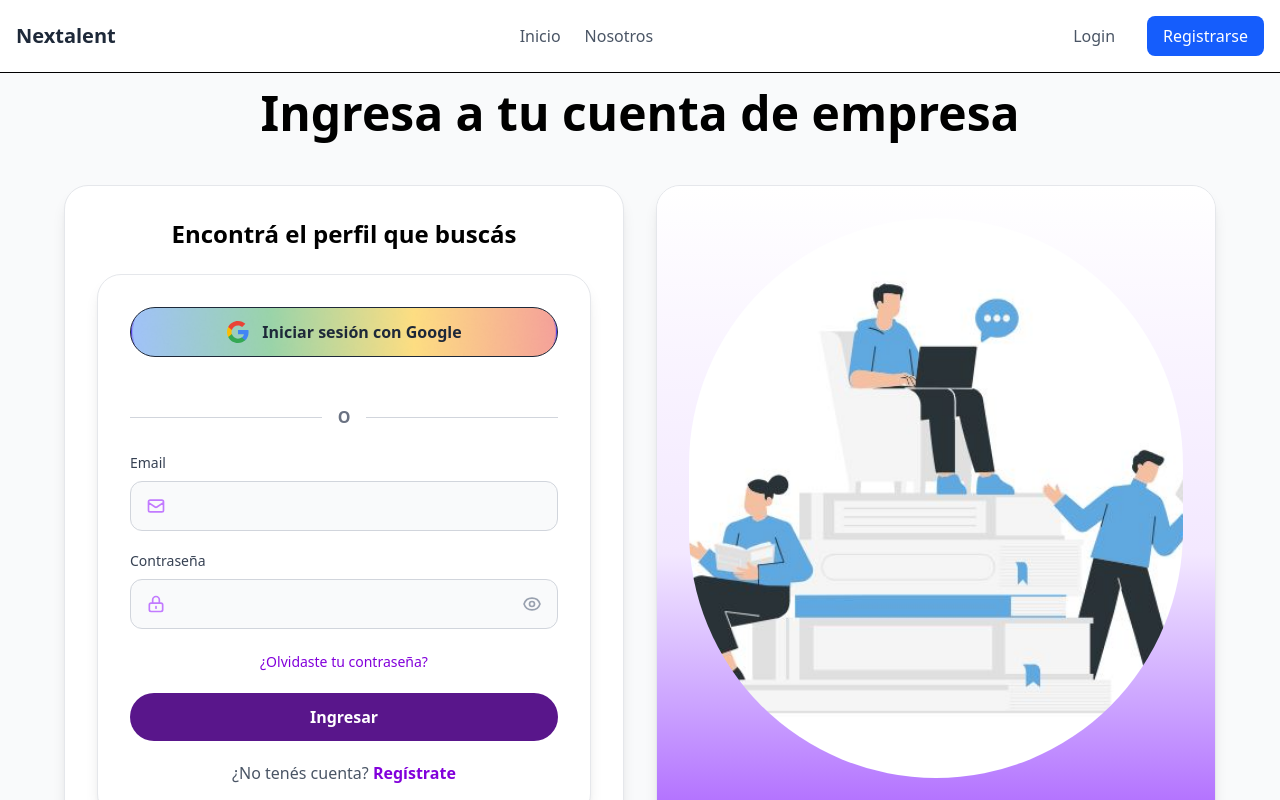
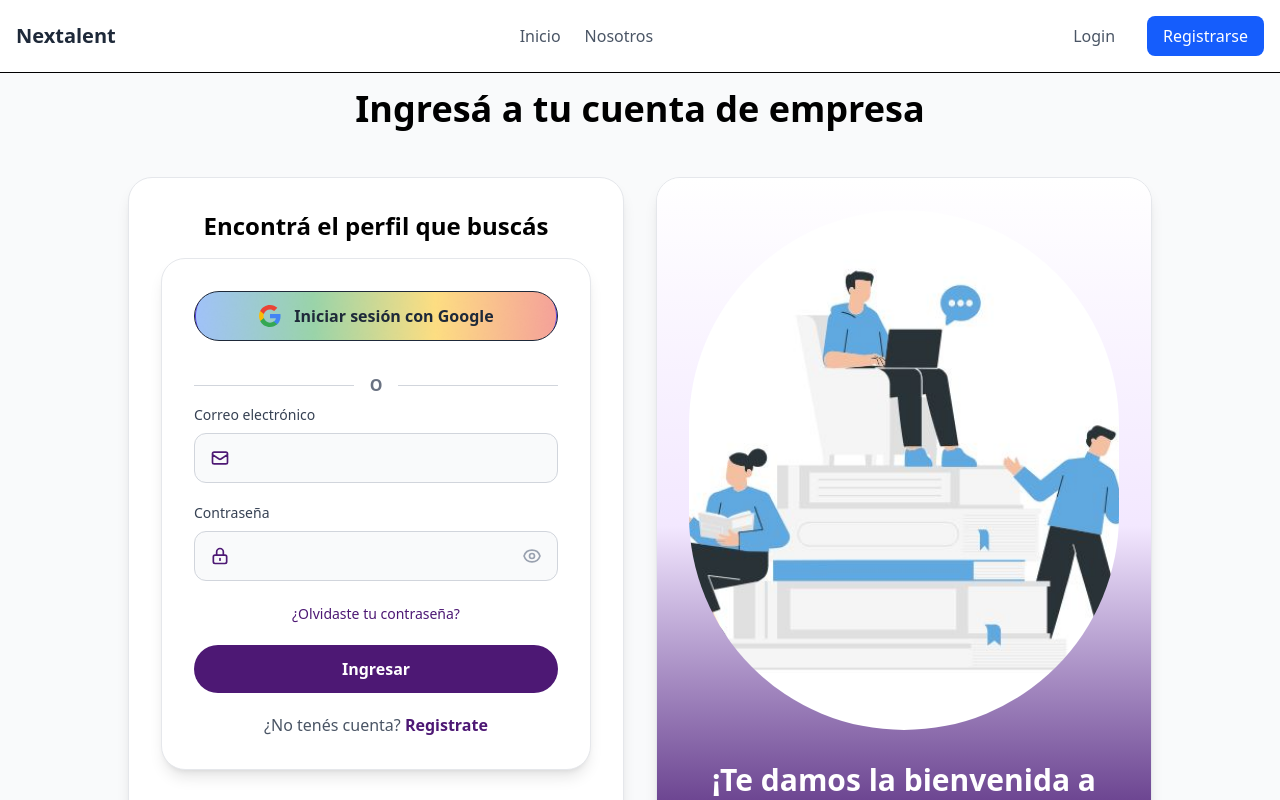
Before and after one commit to Fran1107/NexTalent-Front, a React (Vite) app: page /auth/login-empresas in a window 1280 px wide. Shown: the top 800 px of the page. Built offline with nearby package versions, Linux system fonts and the light colour scheme; no server answers.

Commit message:
login, login para empresas y registro con los colores corregidos

```diff
--- a/src/auth/LoginEmpresa.jsx
+++ b/src/auth/LoginEmpresaView.jsx
@@ -5,11 +5,11 @@ import SocialSection from "../components/social/SocialSection";
 export default function LoginEmpresa() {
   return (
     <div className="min-h-screen bg-gray-50 flex items-center justify-center p-4">
-      <div className="w-full max-w-6xl">
+      <div className="w-full max-w-5xl">
 
         {/* Título principal */}
-        <h1 className="text-5xl font-bold text-center mb-12">
-          Ingresa a tu cuenta de empresa
+        <h1 className="text-4xl font-bold text-center mb-12">
+          Ingresá a tu cuenta de empresa
         </h1>
 
         {/* Contenedor principal con dos columnas del mismo alto */}
@@ -17,7 +17,7 @@ export default function LoginEmpresa() {
 
           {/* Card izquierda - Formulario */}
           <div className="h-full flex flex-col justify-between bg-white rounded-3xl shadow-lg p-8 border border-gray-200">
-            <h2 className="text-2xl font-bold text-center mb-6">
+            <h2 className="text-2xl font-bold text-center mb-4">
               Encontrá el perfil que buscás
             </h2>
 
--- a/src/auth/LoginView.jsx
+++ b/src/auth/LoginView.jsx
@@ -5,10 +5,10 @@ import SocialSection from "../components/social/SocialSection";
 export default function LoginEmpresa() {
   return (
     <div className="min-h-screen bg-gray-50 flex items-center justify-center p-4">
-      <div className="w-full max-w-6xl">
+      <div className="w-full max-w-5xl">
 
         {/* Título principal */}
-        <h1 className="text-5xl font-bold text-center mb-12">
+        <h1 className="text-4xl font-bold text-center mb-12">
           Inicio de sesión
         </h1>
 
@@ -18,7 +18,7 @@ export default function LoginEmpresa() {
           {/* Card izquierda - Formulario */}
           <div className="h-full flex flex-col justify-between bg-white rounded-3xl shadow-lg p-8 border border-gray-200">
             <h2 className="text-2xl font-bold text-center mb-6">
-              Ingresá a tu cuenta personal
+              Ingresá a tu cuenta
             </h2>
 
             {/* Formulario de ingreso */}
--- /dev/null
+++ b/src/auth/RegisterView.jsx
@@ -0,0 +1,103 @@
+import { NavLink } from "react-router-dom";
+import SocialSection from "../components/social/SocialSection";
+
+export default function RegisterView() {
+  return (
+    <div className="min-h-screen bg-gray-50 flex items-center justify-center p-4 overflow-x-hidden">
+      <div className="w-full max-w-md"> {/* Ajuste: max-w-md centra y limita el ancho */}
+
+        {/* Título principal */}
+        <h1 className="text-4xl font-bold text-center mb-12">
+          Registrate y encontrá tu pasantía ideal
+        </h1>
+
+        {/* Contenedor principal */}
+        <div className="grid md:grid-cols-1 gap-8 items-stretch">
+
+          {/* Card - Formulario */}
+          <div className="h-full flex flex-col justify-between bg-white rounded-3xl shadow-lg p-8 border border-gray-200 mx-auto">
+            <h2 className="text-2xl font-bold text-center mb-6">
+              Continuar con correo electrónico
+            </h2>
+
+            {/* Email */}
+            <div>
+              <label className="block text-sm font-medium text-gray-700 mb-2"></label>
+              <div className="relative p-2">
+                <svg
+                  className="absolute left-4 top-1/2 -translate-y-1/2 w-5 h-5 text-[#4D1874]"
+                  fill="none"
+                  stroke="currentColor"
+                  viewBox="0 0 24 24"
+                >
+                  <path
+                    strokeLinecap="round"
+                    strokeLinejoin="round"
+                    strokeWidth={2}
+                    d="M3 8l7.89 5.26a2 2 0 002.22 0L21 8M5 19h14a2 2 0 002-2V7a2 2 0 00-2-2H5a2 2 0 00-2 2v10a2 2 0 002 2z"
+                  />
+                </svg>
+                <input
+                  type="email"
+                  className="w-full pl-12 pr-4 py-3 bg-gray-50 border border-gray-300 rounded-xl focus:outline-none focus:ring-2 focus:ring-[#4D1874] focus:border-transparent"
+                  placeholder="Correo electrónico"
+                />
+              </div>
+            </div>
+
+            {/* Checkbox */}
+            <div className="flex items-center space-x-2 p-4">
+              <input
+                id="remember"
+                type="checkbox"
+                className="w-4 h-4 text-[#4D1874] bg-gray-100 border-gray-300 rounded focus:ring-[#4D1874]"
+              />
+              <label htmlFor="remember" className="text-gray-700 text-sm">
+                Acepto las condiciones de uso y las políticas de privacidad de <NavLink to="/" className="hover:underline text-[#4D1874]">NexTalent</NavLink>
+              </label>
+            </div>
+
+            {/* Botón Crear cuenta */}
+            <button
+              type="button"
+              className="w-full bg-[#4D1874] text-white font-semibold py-3 px-6 rounded-full hover:bg-[#3b115a] transition"
+            >
+              Crear cuenta
+            </button>
+
+            {/* Divisor */}
+            <div className="flex items-center gap-4 my-6">
+              <div className="flex-1 border-t border-gray-300"></div>
+              <span className="text-gray-500 font-semibold">O</span>
+              <div className="flex-1 border-t border-gray-300"></div>
+            </div>
+
+            {/* Botón de Google */}
+            <button className="w-full bg-[url('/img/bgc-google.png')] bg-cover bg-center text-gray-800 font-semibold py-3 px-6 rounded-full flex items-center justify-center gap-3 mb-6 hover:opacity-90 transition border border-blue">
+              <svg className="w-6 h-6" viewBox="0 0 24 24">
+                <path fill="#4285F4" d="M22.56 12.25c0-.78-.07-1.53-.2-2.25H12v4.26h5.92c-.26 1.37-1.04 2.53-2.21 3.31v2.77h3.57c2.08-1.92 3.28-4.74 3.28-8.09z"/>
+                <path fill="#34A853" d="M12 23c2.97 0 5.46-.98 7.28-2.66l-3.57-2.77c-.98.66-2.23 1.06-3.71 1.06-2.86 0-5.29-1.93-6.16-4.53H2.18v2.84C3.99 20.53 7.7 23 12 23z"/>
+                <path fill="#FBBC05" d="M5.84 14.09c-.22-.66-.35-1.36-.35-2.09s.13-1.43.35-2.09V7.07H2.18C1.43 8.55 1 10.22 1 12s.43 3.45 1.18 4.93l2.85-2.22.81-.62z"/>
+                <path fill="#EA4335" d="M12 5.38c1.62 0 3.06.56 4.21 1.64l3.15-3.15C17.45 2.09 14.97 1 12 1 7.7 1 3.99 3.47 2.18 7.07l3.66 2.84c.87-2.6 3.3-4.53 6.16-4.53z"/>
+              </svg>
+              Iniciar sesión con Google
+            </button>
+
+            {/* Inicio de sesión */}
+            <div className="text-center">
+              <span className="text-gray-600">¿Ya tienes una cuenta? </span>
+              <a href="#" className="text-[#4D1874] font-semibold hover:underline">
+                Inicia sesión
+              </a>
+            </div>
+
+            {/* Redes sociales */}
+            <div className="mt-6">
+              <SocialSection />
+            </div>
+          </div>
+        </div>
+      </div>
+    </div>
+  );
+}
--- a/src/components/Footer.jsx
+++ b/src/components/Footer.jsx
@@ -3,7 +3,7 @@ import { NavLink } from 'react-router-dom'
 export default function Footer() {
     return (
         // {/* Footer */}
-        <footer className="mt-12 text-center">
+        <footer className="mt-12 text-center overflow-x-hidden">
           <nav className="flex flex-wrap justify-center gap-6 mb-6 text-gray-700">
             <a href="/" className="hover:text-purple-700">Inicio</a>
             <span>-</span>
--- a/src/components/Header.jsx
+++ b/src/components/Header.jsx
@@ -2,7 +2,7 @@ import { NavLink } from 'react-router-dom'
 
 export default function Header() {
     return (
-        <header className="bg-white shadow-sm border-b">
+        <header className="bg-white shadow-sm border-b overflow-x-hidden">
             <nav className="container mx-auto px-4 py-4">
                 <div className="flex justify-between items-center">
                     {/* Logo */}
--- a/src/components/login/FormLoginCard.jsx
+++ b/src/components/login/FormLoginCard.jsx
@@ -21,7 +21,7 @@ export default function FormLoginCard() {
             </button>
 
             {/* /* Divisor */}
-            <div className="flex items-center gap-4 my-6">
+            <div className="flex items-center gap-4 my-2">
               <div className="flex-1 border-t border-gray-300"></div>
               <span className="text-gray-500 font-semibold">O</span>
               <div className="flex-1 border-t border-gray-300"></div>
@@ -32,15 +32,15 @@ export default function FormLoginCard() {
               {/* /* Email */}
               <div>
                 <label className="block text-sm font-medium text-gray-700 mb-2">
-                  Email
+                  Correo electrónico
                 </label>
                 <div className="relative">
-                  <svg className="absolute left-4 top-1/2 -translate-y-1/2 w-5 h-5 text-purple-400" fill="none" stroke="currentColor" viewBox="0 0 24 24">
+                  <svg className="absolute left-4 top-1/2 -translate-y-1/2 w-5 h-5 text-[#4D1874]" fill="none" stroke="currentColor" viewBox="0 0 24 24">
                     <path strokeLinecap="round" strokeLinejoin="round" strokeWidth={2} d="M3 8l7.89 5.26a2 2 0 002.22 0L21 8M5 19h14a2 2 0 002-2V7a2 2 0 00-2-2H5a2 2 0 00-2 2v10a2 2 0 002 2z" />
                   </svg>
                   <input
                     type="email"
-                    className="w-full pl-12 pr-4 py-3 bg-gray-50 border border-gray-300 rounded-xl focus:outline-none focus:ring-2 focus:ring-purple-500 focus:border-transparent"
+                    className="w-full pl-12 pr-4 py-3 bg-gray-50 border border-gray-300 rounded-xl focus:outline-none focus:ring-2 focus:ring-[#3b115a] focus:border-transparent"
                     placeholder=""
                   />
                 </div>
@@ -52,12 +52,12 @@ export default function FormLoginCard() {
                   Contraseña
                 </label>
                 <div className="relative">
-                  <svg className="absolute left-4 top-1/2 -translate-y-1/2 w-5 h-5 text-purple-400" fill="none" stroke="currentColor" viewBox="0 0 24 24">
+                  <svg className="absolute left-4 top-1/2 -translate-y-1/2 w-5 h-5 text-[#4D1874]" fill="none" stroke="currentColor" viewBox="0 0 24 24">
                     <path strokeLinecap="round" strokeLinejoin="round" strokeWidth={2} d="M12 15v2m-6 4h12a2 2 0 002-2v-6a2 2 0 00-2-2H6a2 2 0 00-2 2v6a2 2 0 002 2zm10-10V7a4 4 0 00-8 0v4h8z" />
                   </svg>
                   <input
                     type={showPassword ? "text" : "password"}
-                    className="w-full pl-12 pr-12 py-3 bg-gray-50 border border-gray-300 rounded-xl focus:outline-none focus:ring-2 focus:ring-purple-500 focus:border-transparent"
+                    className="w-full pl-12 pr-12 py-3 bg-gray-50 border border-gray-300 rounded-xl focus:outline-none focus:ring-2 focus:ring-[#3b115a] focus:border-transparent"
                     placeholder=""
                   />
                   <button
@@ -81,7 +81,7 @@ export default function FormLoginCard() {
 
               {/* /* Olvidaste contraseña */}
               <div className="text-center">
-                <a href="#" className="text-purple-700 text-sm hover:underline">
+                <a href="#" className="text-[#4D1874] text-sm hover:underline">
                   ¿Olvidaste tu contraseña?
                 </a>
               </div>
@@ -89,7 +89,7 @@ export default function FormLoginCard() {
               {/* /* Botón Ingresar */}
               <button
                 type="button"
-                className="w-full bg-purple-900 text-white font-semibold py-3 px-6 rounded-full hover:bg-purple-800 transition"
+                className="w-full bg-[#4D1874] text-white font-semibold py-3 px-6 rounded-full hover:bg-[#3b115a] transition"
               >
                 Ingresar
               </button>
@@ -97,8 +97,8 @@ export default function FormLoginCard() {
               {/* /* Registro */}
               <div className="text-center">
                 <span className="text-gray-600">¿No tenés cuenta? </span>
-                <a href="#" className="text-purple-700 font-semibold hover:underline">
-                  Regístrate
+                <a href="#" className="text-[#4D1874] font-semibold hover:underline">
+                  Registrate
                 </a>
               </div>
             </div>
--- a/src/components/login/RightLoginCard.jsx
+++ b/src/components/login/RightLoginCard.jsx
@@ -1,7 +1,7 @@
 export default function RightLoginCard({ image }) {
   return (
     <div className="bg-purple rounded-3xl shadow-lg overflow-hidden border border-gray-200 h-full flex flex-col justify-between">
-      <div className="relative bg-gradient-to-b from-white via-purple-100 to-purple-600 h-full p-8 flex flex-col justify-between">
+      <div className="relative bg-gradient-to-b from-white via-purple-100 to-[#4D1874] h-full p-8 flex flex-col justify-between">
         <div
           className="mask-radial-at-top bg-cover bg-center flex-1 flex items-center justify-center rounded-full relative"
           style={{ backgroundImage: `url(${image})` }}
--- a/src/components/social/SocialSection.jsx
+++ b/src/components/social/SocialSection.jsx
@@ -2,7 +2,7 @@
 export default function SocialSection() {
     return (
             /* Redes sociales */
-            <div className="flex justify-center gap-6 pt-4">
+            <div className="flex justify-center gap-15 pt-4">
                 <a href="#" className="text-gray-400 hover:text-green-500 transition">
                     <svg className="w-8 h-8" fill="currentColor" viewBox="0 0 24 24">
                         <path d="M17.472 14.382c-.297-.149-1.758-.867-2.03-.967-.273-.099-.471-.148-.67.15-.197.297-.767.966-.94 1.164-.173.199-.347.223-.644.075-.297-.15-1.255-.463-2.39-1.475-.883-.788-1.48-1.761-1.653-2.059-.173-.297-.018-.458.13-.606.134-.133.298-.347.446-.52.149-.174.198-.298.298-.497.099-.198.05-.371-.025-.52-.075-.149-.669-1.612-.916-2.207-.242-.579-.487-.5-.669-.51-.173-.008-.371-.01-.57-.01-.198 0-.52.074-.792.372-.272.297-1.04 1.016-1.04 2.479 0 1.462 1.065 2.875 1.213 3.074.149.198 2.096 3.2 5.077 4.487.709.306 1.262.489 1.694.625.712.227 1.36.195 1.871.118.571-.085 1.758-.719 2.006-1.413.248-.694.248-1.289.173-1.413-.074-.124-.272-.198-.57-.347m-5.421 7.403h-.004a9.87 9.87 0 01-5.031-1.378l-.361-.214-3.741.982.998-3.648-.235-.374a9.86 9.86 0 01-1.51-5.26c.001-5.45 4.436-9.884 9.888-9.884 2.64 0 5.122 1.03 6.988 2.898a9.825 9.825 0 012.893 6.994c-.003 5.45-4.437 9.884-9.885 9.884m8.413-18.297A11.815 11.815 0 0012.05 0C5.495 0 .16 5.335.157 11.892c0 2.096.547 4.142 1.588 5.945L.057 24l6.305-1.654a11.882 11.882 0 005.683 1.448h.005c6.554 0 11.89-5.335 11.893-11.893a11.821 11.821 0 00-3.48-8.413Z"/>
--- a/src/router.jsx
+++ b/src/router.jsx
@@ -3,7 +3,8 @@ import Layout from "./layouts/Layout"
 import IndexView from "./views/Home/IndexView"
 import AboutUsView from "./views/aboutus/AboutUsView"
 import LoginView from "./auth/LoginView"
-import LoginEmpresa from "./auth/LoginEmpresa"
+import LoginEmpresa from "./auth/LoginEmpresaView"
+import RegisterView from "./auth/RegisterView"
 
 export default function Router() {
     return (
@@ -14,6 +15,7 @@ export default function Router() {
                     <Route path="about" element={<AboutUsView />} />
                     <Route path="auth/login" element={<LoginView />} />
                     <Route path="auth/login-empresas" element={<LoginEmpresa />} />
+                    <Route path="auth/register" element={<RegisterView />} />
                 </Route>
             </Routes>
         </BrowserRouter>
```
